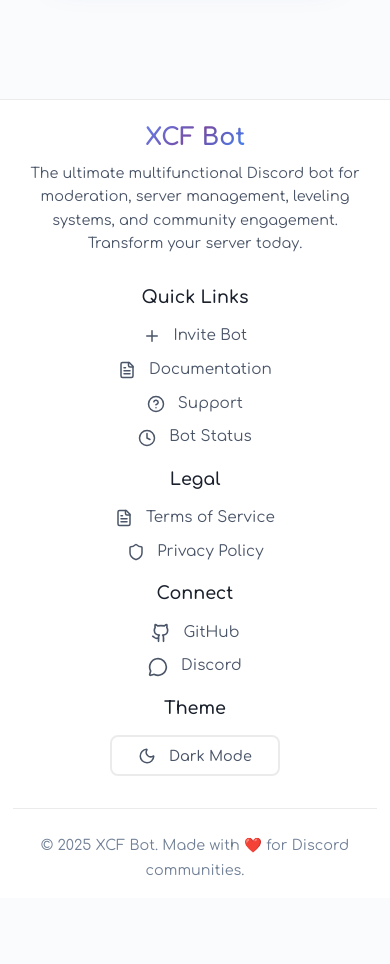
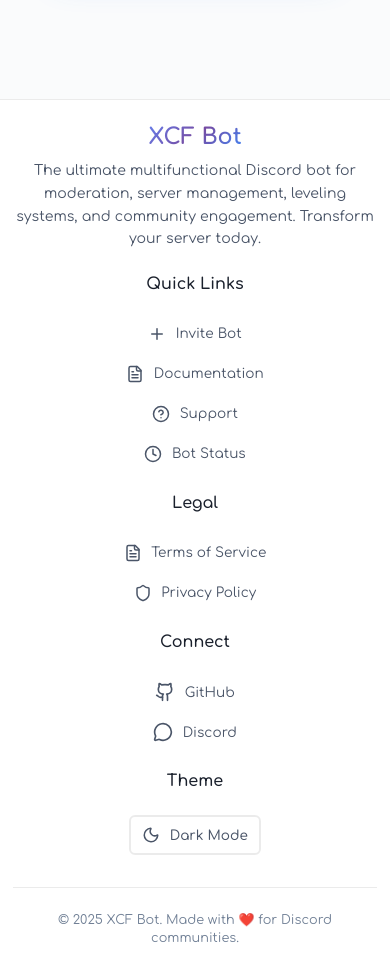
Before and after one commit to xcfio/xcfbot, a Next.js app: page / in a window 390 px wide. Shown: the part 2980-3944 px from the top of the page. Before the commit the page ends 3878 px from the top, so only its background shows below. Built offline with nearby package versions, Linux system fonts and the light colour scheme.

Commit message:
fix footer

```diff
--- a/src/components/Footer.css
+++ b/src/components/Footer.css
@@ -5,6 +5,7 @@
     margin-top: 4rem;
     position: relative;
     z-index: 2;
+    color: var(--text-secondary);
 }
 
 .footer-container {
@@ -15,19 +16,21 @@
 
 .footer-content {
     display: grid;
-    grid-template-columns: 2fr 1fr;
+    grid-template-columns: 2fr 3fr;
     gap: 3rem;
     margin-bottom: 2rem;
+    align-items: start;
 }
 
 .footer-info {
-    max-width: 400px;
+    max-width: 100%;
 }
 
 .footer-title {
     font-size: 1.8rem;
     font-weight: 800;
     margin-bottom: 0.8rem;
+    line-height: 1.2;
 }
 
 .footer-title a {
@@ -36,45 +39,57 @@
     -webkit-text-fill-color: transparent;
     background-clip: text;
     text-decoration: none;
+    display: inline-block;
 }
 
 .footer-description {
     color: var(--text-secondary);
     line-height: 1.6;
     font-size: 0.95rem;
+    margin: 0;
 }
 
 .footer-links {
-    display: flex;
-    gap: 3rem;
+    display: grid;
+    grid-template-columns: 1fr 1fr 1fr 1fr;
+    gap: 2rem;
 }
 
-.footer-section h4 {
+.footer-section {
+    display: flex;
+    flex-direction: column;
+    gap: 1rem;
+}
+
+.footer-section-title {
     font-size: 1.1rem;
     font-weight: 600;
     color: var(--text-primary);
-    margin-bottom: 1rem;
+    margin: 0 0 0.5rem 0;
+    padding: 0;
 }
 
 .footer-nav,
 .social-links {
     display: flex;
     flex-direction: column;
-    gap: 0.8rem;
+    gap: 0.6rem;
 }
 
 .footer-link,
 .social-link {
     display: flex;
     align-items: center;
-    gap: 0.8rem;
+    gap: 0.6rem;
     color: var(--text-secondary);
     text-decoration: none;
-    font-size: 0.95rem;
+    font-size: 0.9rem;
     transition: all 0.3s ease;
-    padding: 0.5rem;
-    border-radius: 8px;
-    margin: -0.5rem;
+    padding: 0.4rem 0.6rem;
+    border-radius: 6px;
+    line-height: 1.4;
+    width: fit-content;
+    min-height: 32px;
 }
 
 .footer-link:hover,
@@ -84,25 +99,23 @@
     transform: translateX(4px);
 }
 
+.footer-link span,
+.social-link span {
+    white-space: nowrap;
+    overflow: visible;
+    text-overflow: clip;
+    flex-shrink: 0;
+}
+
 .footer-link svg,
 .social-link svg {
     transition: transform 0.3s ease;
+    flex-shrink: 0;
 }
 
 .footer-link:hover svg,
 .social-link:hover svg {
     transform: scale(1.1);
-}
-
-.status-dot {
-    width: 8px;
-    height: 8px;
-    border-radius: 50%;
-}
-
-.status-dot.online {
-    background: #43b581;
-    box-shadow: 0 0 8px rgba(67, 181, 129, 0.5);
 }
 
 .footer-bottom {
@@ -115,24 +128,29 @@
     color: var(--text-muted);
     font-size: 0.9rem;
     margin: 0;
+    line-height: 1.4;
 }
 
 /* Theme toggle styles */
 .theme-toggle-button {
     display: flex;
     align-items: center;
-    gap: 0.8rem;
+    justify-content: flex-start;
+    gap: 0.6rem;
     color: var(--text-secondary);
     background: none;
     border: 2px solid var(--border-color);
-    padding: 0.75rem 1rem;
-    border-radius: 8px;
+    padding: 0.6rem 0.8rem;
+    border-radius: 6px;
     cursor: pointer;
-    font-family: "Comfortaa", cursive;
-    font-size: 0.95rem;
+    font-family: inherit;
+    font-size: 0.9rem;
     transition: all 0.3s ease;
     position: relative;
     overflow: hidden;
+    width: fit-content;
+    min-height: 40px;
+    line-height: 1.4;
 }
 
 .theme-toggle-button:hover {
@@ -157,6 +175,7 @@
 
 .theme-text {
     font-weight: 500;
+    white-space: nowrap;
 }
 
 .theme-toggle-button::before {
@@ -174,14 +193,26 @@
     left: 100%;
 }
 
+/* Responsive Design */
+@media (max-width: 1024px) {
+    .footer-content {
+        grid-template-columns: 1fr;
+        gap: 2rem;
+    }
+
+    .footer-links {
+        grid-template-columns: repeat(4, 1fr);
+        gap: 2rem;
+    }
+}
+
 @media (max-width: 768px) {
     .footer-container {
         padding: 2rem 1rem 1rem;
     }
 
     .footer-content {
-        grid-template-columns: 1fr;
-        gap: 1.5rem;
+        gap: 2rem;
         text-align: center;
     }
 
@@ -189,20 +220,29 @@
         max-width: none;
     }
 
+    .footer-title {
+        font-size: 1.6rem;
+    }
+
     .footer-links {
-        justify-content: center;
-        gap: 2rem;
+        grid-template-columns: 1fr;
+        gap: 1.5rem;
     }
 
     .footer-nav,
     .social-links {
+        gap: 0.5rem;
         align-items: center;
-        gap: 0.6rem;
+    }
+
+    .footer-link,
+    .social-link {
+        justify-content: center;
+        margin: 0 auto;
     }
 
     .theme-toggle-button {
-        width: 100%;
-        max-width: 170px;
+        width: fit-content;
         justify-content: center;
         margin: 0 auto;
     }
@@ -214,32 +254,44 @@
     }
 
     .footer-content {
-        gap: 1rem;
-    }
-
-    .footer-links {
-        flex-direction: column;
-        gap: 1.2rem;
-        align-items: center;
-    }
-
-    .footer-section {
-        width: 100%;
-        max-width: 250px;
+        gap: 1.5rem;
+        text-align: center;
     }
 
     .footer-title {
-        font-size: 1.5rem;
+        font-size: 1.4rem;
         margin-bottom: 0.6rem;
     }
 
     .footer-description {
-        font-size: 0.9rem;
+        font-size: 0.88rem;
+    }
+
+    .footer-section-title {
+        font-size: 1rem;
+    }
+
+    .footer-nav,
+    .social-links {
+        align-items: center;
+    }
+
+    .footer-link,
+    .social-link {
+        font-size: 0.85rem;
+        padding: 0.3rem 0.5rem;
+        justify-content: center;
+        margin: 0 auto;
     }
 
     .theme-toggle-button {
-        padding: 0.6rem 0.8rem;
-        font-size: 0.9rem;
-        width: 90%;
+        padding: 0.5rem 0.7rem;
+        font-size: 0.85rem;
+        justify-content: center;
+        margin: 0 auto;
+    }
+
+    .footer-copyright {
+        font-size: 0.8rem;
     }
 }
--- a/src/components/Footer.tsx
+++ b/src/components/Footer.tsx
@@ -49,47 +49,58 @@
 
                         <div className="footer-links">
                             <div className="footer-section">
-                                <h4>Quick Links</h4>
+                                <h4 className="footer-section-title">Quick Links</h4>
                                 <div className="footer-nav">
                                     <a
                                         href="https://discord.com/oauth2/authorize?client_id=1211535069492154398"
                                         target="_blank"
+                                        rel="noopener noreferrer"
                                         className="footer-link"
                                     >
                                         <Plus size={18} />
-                                        Invite Bot
+                                        <span>Invite Bot</span>
                                     </a>
-                                    <a href="https://xcf-bot.netlify.app/" target="_blank" className="footer-link">
+                                    <a
+                                        href="https://xcf-bot.netlify.app/"
+                                        target="_blank"
+                                        rel="noopener noreferrer"
+                                        className="footer-link"
+                                    >
                                         <FileText size={18} />
-                                        Documentation
+                                        <span>Documentation</span>
                                     </a>
                                     <a href="/support" className="footer-link">
                                         <HelpCircle size={18} />
-                                        Support
+                                        <span>Support</span>
                                     </a>
-                                    <a href="https://xcfio.cronitorstatus.com" target="_blank" className="footer-link">
+                                    <a
+                                        href="https://xcfio.cronitorstatus.com"
+                                        target="_blank"
+                                        rel="noopener noreferrer"
+                                        className="footer-link"
+                                    >
                                         <Clock size={18} />
-                                        Bot Status
+                                        <span>Bot Status</span>
                                     </a>
                                 </div>
                             </div>
 
                             <div className="footer-section">
-                                <h4>Legal</h4>
+                                <h4 className="footer-section-title">Legal</h4>
                                 <div className="footer-nav">
                                     <a href="/terms" className="footer-link">
                                         <FileText size={18} />
-                                        Terms of Service
+                                        <span>Terms of Service</span>
                                     </a>
                                     <a href="/privacy" className="footer-link">
                                         <Shield size={18} />
-                                        Privacy Policy
+                                        <span>Privacy Policy</span>
                                     </a>
                                 </div>
                             </div>
 
                             <div className="footer-section">
-                                <h4>Connect</h4>
+                                <h4 className="footer-section-title">Connect</h4>
                                 <div className="social-links">
                                     <a
                                         href="https://github.com/xcfio/xcfbot"
@@ -99,7 +110,7 @@
                                         aria-label="GitHub Repository"
                                     >
                                         <Github size={20} />
-                                        GitHub
+                                        <span>GitHub</span>
                                     </a>
 
                                     <a
@@ -110,13 +121,13 @@
                                         aria-label="Discord Server"
                                     >
                                         <MessageCircle size={20} />
-                                        Discord
+                                        <span>Discord</span>
                                     </a>
                                 </div>
                             </div>
 
                             <div className="footer-section">
-                                <h4>Theme</h4>
+                                <h4 className="footer-section-title">Theme</h4>
                                 <button
                                     onClick={toggleTheme}
                                     className="theme-toggle-button"
```
